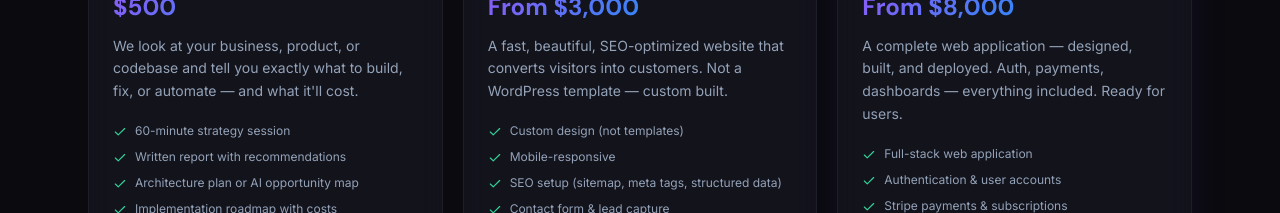
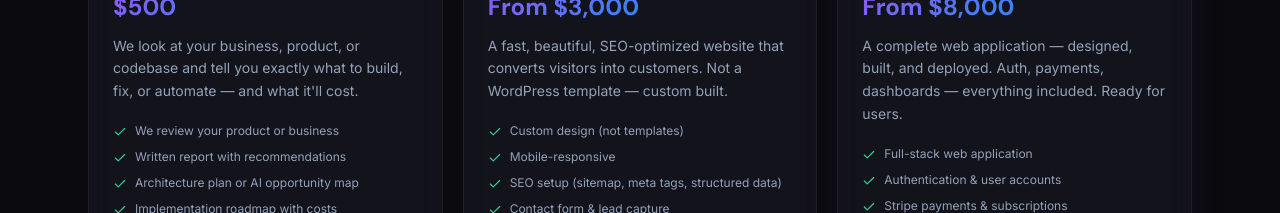
Before and after one commit to AshishSGit/weshiplabs, a Next.js app: page / in a window 1280 px wide. Shown: the part 1540-1753 px from the top of the page. Built offline with nearby package versions, Linux system fonts and the light colour scheme.

Commit message:
Replace strategy session with clearer audit description

```diff
--- a/components/landing/packages.tsx
+++ b/components/landing/packages.tsx
@@ -11,7 +11,7 @@ const packages = [
     description: "We look at your business, product, or codebase and tell you exactly what to build, fix, or automate — and what it'll cost.",
     icon: <Search size={24} />,
     features: [
-      "60-minute strategy session",
+      "We review your product or business",
       "Written report with recommendations",
       "Architecture plan or AI opportunity map",
       "Implementation roadmap with costs",
```
